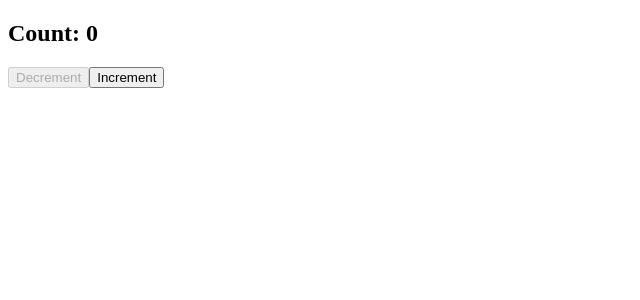
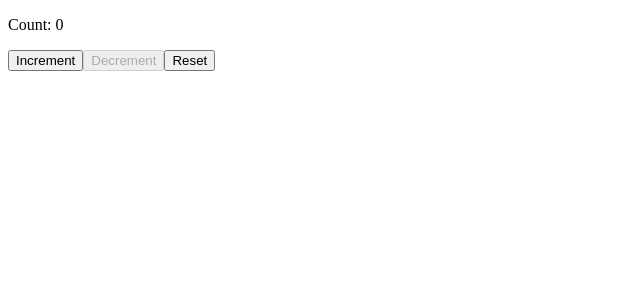
Before and after one commit to maryam7750/React-exercises, a React (Vite) app: page / in a window 1280 px wide. Shown: the top 300 px of the page, without its empty margins (0-640 px from the left). Built offline with nearby package versions, Linux system fonts and the light colour scheme.

Commit message:
exercise13

```diff
--- a/src/App.jsx
+++ b/src/App.jsx
@@ -1,15 +1,20 @@
 
-import Counter from './Counter';
 
-const App = () => {
+
+import CounterWithReducer from './counterWithReducer';
+
+function App() {
   return (
     <div>
-      <Counter />
+      <CounterWithReducer />
     </div>
   );
-};
+}
 
 export default App;
+
+
+
 
 
 
--- /dev/null
+++ b/src/counterWithReducer.jsx
@@ -0,0 +1,27 @@
+import { useReducer } from 'react';
+const initialState = { count: 0 };
+
+function reducer(state, action) {
+    switch (action.type) {
+        case 'increment':
+            return { count: state.count + 1 };
+        case 'decrement':
+            return { count: state.count - 1 };
+        case 'reset':
+            return { count: 0 };
+    }
+};
+const CounterWithReducer = () => {
+    const [state, dispatch] = useReducer(reducer, initialState);
+        return (
+            <div>
+                <p>Count: {state.count}</p>
+                <button onClick={() => dispatch({ type: 'increment' })}>Increment</button>
+                <button onClick={() => dispatch({ type: 'decrement'  })} disabled={state.count === 0}>
+                    Decrement
+                </button>
+                <button onClick={() => dispatch({ type: 'reset' })}>Reset</button>
+            </div>
+        );
+    }
+    export default CounterWithReducer;
```
